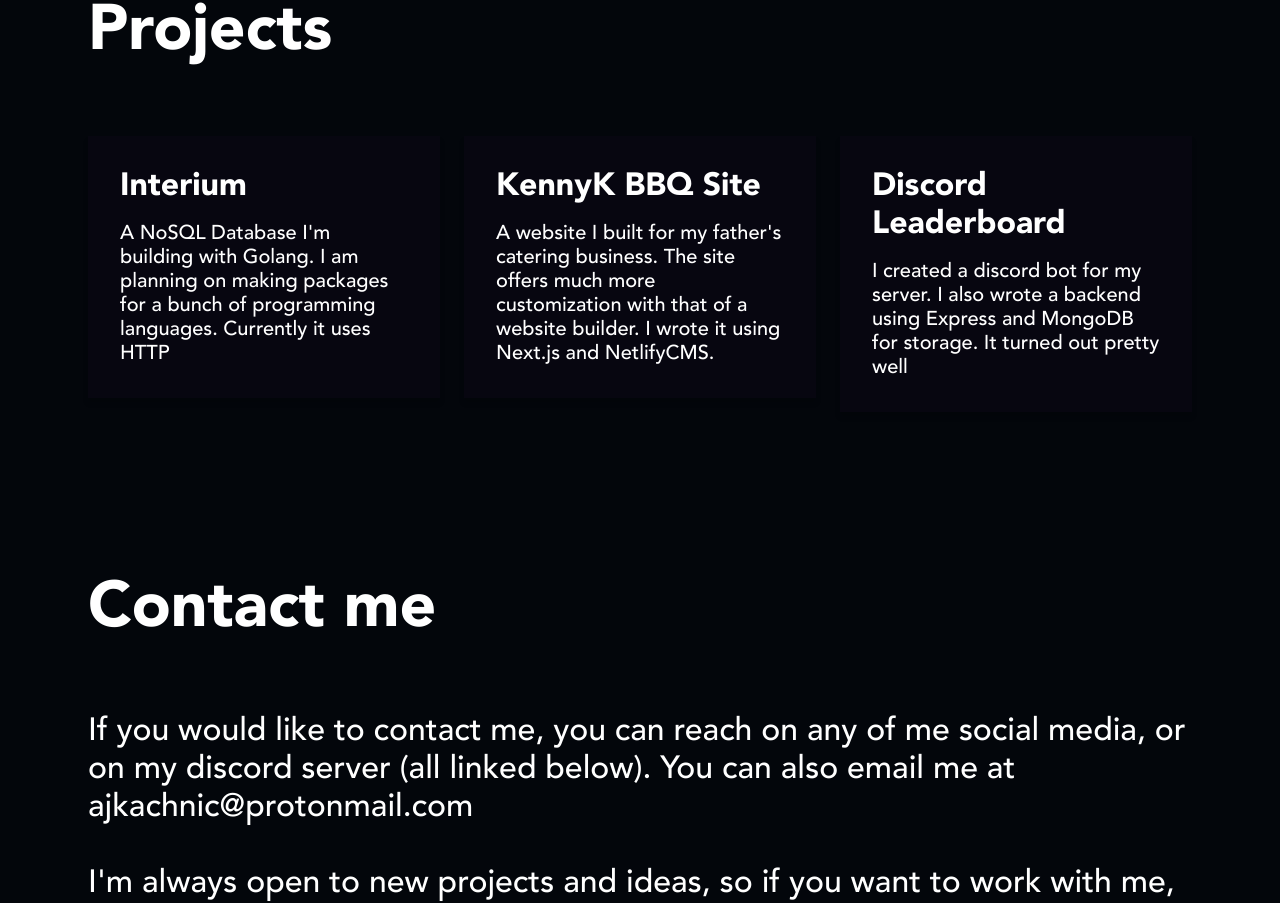
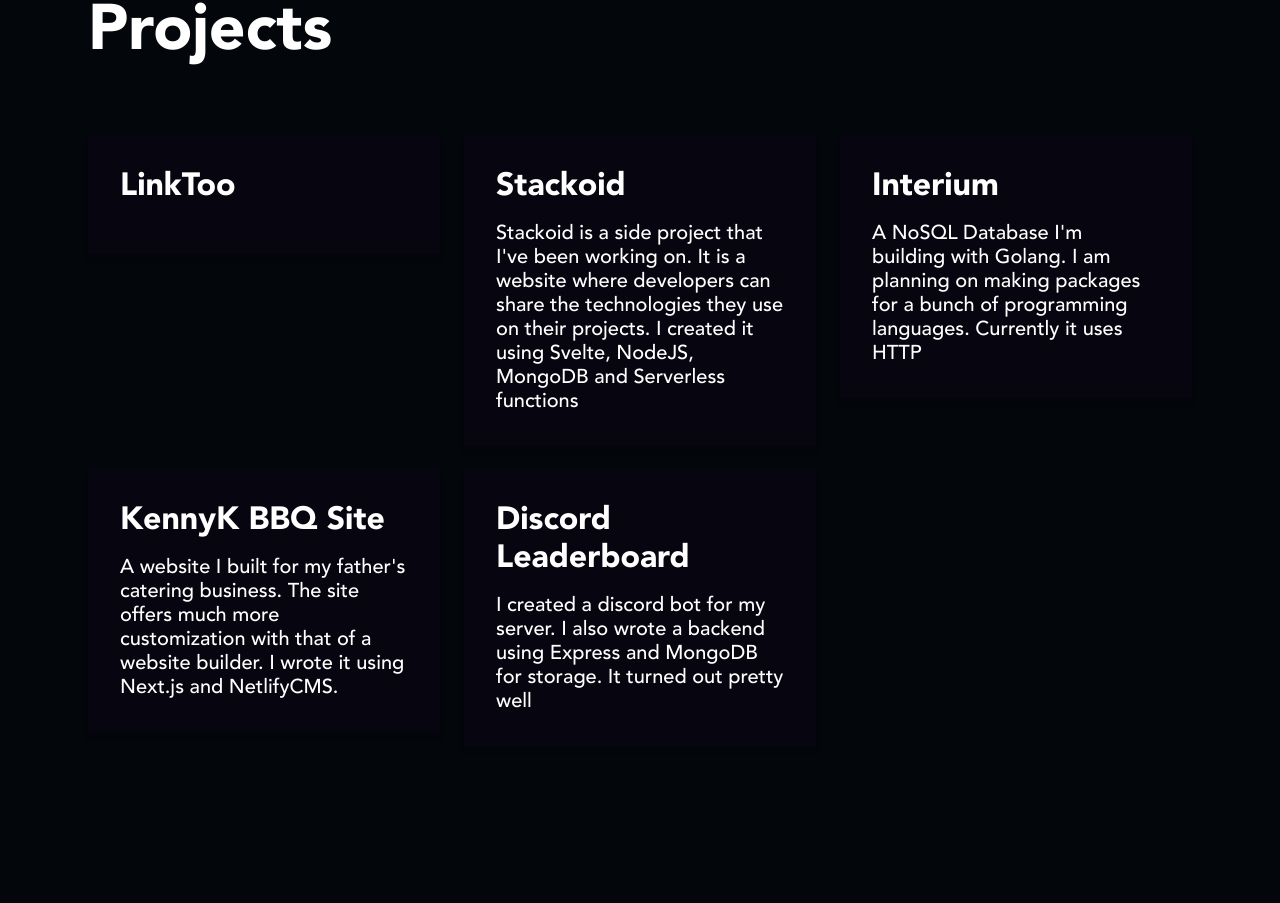
Before and after one commit to ajkachnic/portfolio, a Next.js app: page /App in a window 1280 px wide. Shown: the part 2034-2937 px from the top of the page. Built offline with nearby package versions, Linux system fonts and the light colour scheme.

Commit message:
:zap: Added Google Meta Tags

```diff
--- a/components/card/card.js
+++ b/components/card/card.js
@@ -8,6 +8,9 @@
     <>
       <style jsx>
         {`
+          * {
+            color: ${theme.colors.foreground};
+          }
           div.card {
             box-shadow: 0px 5px 5px rgba(0, 0, 0, 0.15);
             padding: 2rem;
@@ -39,6 +42,7 @@
         ) : (
           ""
         )}
+        {link}
       </div>
     </>
   );
--- a/pages/App.js
+++ b/pages/App.js
@@ -1,74 +1,92 @@
-import React from 'react';
-import IndexLayout from '../layouts/indexLayout';
+import React from "react";
+import IndexLayout from "../layouts/indexLayout";
 
 const App = () => {
   const skills = [
     {
-      title: 'Web Development',
-      body: 'The main focus of my learning has been on web development. As a result, I am proficient with JavaScript, HTML, CSS, along with other technologies. I spend a lot of time working on web-based projects',
+      title: "Web Development",
+      body:
+        "The main focus of my learning has been on web development. As a result, I am proficient with JavaScript, HTML, CSS, along with other technologies. I spend a lot of time working on web-based projects",
     },
     {
-      title: 'API Development',
-      body: 'To complement my front-end projects, I am also good a backend development. I have an understanding of frameworks like Express and creating REST APIs with vanilla JavaScript. I also have experience implementing many different database platforms',
+      title: "API Development",
+      body:
+        "To complement my front-end projects, I am also good a backend development. I have an understanding of frameworks like Express and creating REST APIs with vanilla JavaScript. I also have experience implementing many different database platforms",
     },
     {
-      title: 'DevOps',
-      body: 'Recently, I have been learning many common tools involved in DevOps, like Docker, and CI/CD\'s. I have a solid understanding of Linux and deploying and managing projects',
+      title: "DevOps",
+      body:
+        "Recently, I have been learning many common tools involved in DevOps, like Docker, and CI/CD's. I have a solid understanding of Linux and deploying and managing projects",
     },
     {
-      title: 'Learning New Technologies',
-      body: 'Perhaps my best skill, I am able to quickly adapt to new technologies, programming languages and frameworks. I can rapidly get up to speed when prompted with something to learn and survive in a new climate',
+      title: "Learning New Technologies",
+      body:
+        "Perhaps my best skill, I am able to quickly adapt to new technologies, programming languages and frameworks. I can rapidly get up to speed when prompted with something to learn and survive in a new climate",
     },
   ];
 
   const projects = [
     {
-      title:'Interium',
-      body:'A NoSQL Database I\'m building with Golang. I am planning on making packages for a bunch of programming languages. Currently it uses HTTP',
+      title: "LinkToo",
+      body: "",
     },
     {
-      title: 'KennyK BBQ Site',
-      body: 'A website I built for my father\'s catering business. The site offers much more customization with that of a website builder. I wrote it using Next.js and NetlifyCMS.'
+      title: "Stackoid",
+      body:
+        "Stackoid is a side project that I've been working on. It is a website where developers can share the technologies they use on their projects. I created it using Svelte, NodeJS, MongoDB and Serverless functions",
+      link: "https://stackoid.now.sh",
+      linkText: "Check it out",
     },
     {
-      title: 'Discord Leaderboard',
-      body: 'I created a discord bot for my server. I also wrote a backend using Express and MongoDB for storage. It turned out pretty well'
-    }
-  ]
+      title: "Interium",
+      body:
+        "A NoSQL Database I'm building with Golang. I am planning on making packages for a bunch of programming languages. Currently it uses HTTP",
+    },
+    {
+      title: "KennyK BBQ Site",
+      body:
+        "A website I built for my father's catering business. The site offers much more customization with that of a website builder. I wrote it using Next.js and NetlifyCMS.",
+    },
+    {
+      title: "Discord Leaderboard",
+      body:
+        "I created a discord bot for my server. I also wrote a backend using Express and MongoDB for storage. It turned out pretty well",
+    },
+  ];
 
   return (
     <>
       <IndexLayout
         data={{
           intro: {
-          title: 'Hey, I\'m Andrew Kachnic',
+            title: "Hey, I'm Andrew Kachnic",
             body: `I am a passionate, energetic web developer. From the first line of code I wrote, I fell in love with programming and pursuing learning. Everything I create has my heart poured into it. Rapid prototyping and development is one of my specialties. I am devoted to the craft of coding and the challenges involved.
 
           For a year and a half, I have been honing my skills and working
           on projects. Minimalism is always something I like to having
           accompany my designs. I have mainly used React as my javascript
           framework, but I am branching out to different technologies and trying to learn about them. If you have any questions or just want to talk, feel free to reach out to me.
-          `
+          `,
           },
           skills: {
-          title: 'My Skills',
-          skills
+            title: "My Skills",
+            skills,
           },
           footer: {
-          body: 'This site is currently a work in progress. I am actively developing it',
+            body:
+              "This site is currently a work in progress. I am actively developing it",
           },
           projects: {
-          title: 'Projects',
-          projects
+            title: "Projects",
+            projects,
           },
           contact: {
-          title: 'Contact me',
+            title: "Contact me",
             body: `If you would like to contact me, you can reach on any of me social media, or on my discord server (all linked below). You can also email me at ajkachnic@protonmail.com
 
           I'm always open to new projects and ideas, so if you want to work with me, don't be afraid to reach out
-          `
-        }
-
+          `,
+          },
         }}
       />
     </>
--- a/pages/_app.js
+++ b/pages/_app.js
@@ -20,6 +20,7 @@
       <Head>
         <link rel="icon" href="/favicon.png" />
       </Head>
+      <meta name="google-site-verification" content="ADwbJ0_drDOhXOATi3qNUeux5xJJVXYGqnSccoZPdDg" />
         <NextSeo
           title="I'm Andrew Kachnic"
           description="Meet a passionate, energetic web developer."
```
Also changed, not shown: 1 other file (tests, documents, lock files or other folders). Lines whose indentation alone changed are shown as unchanged.
